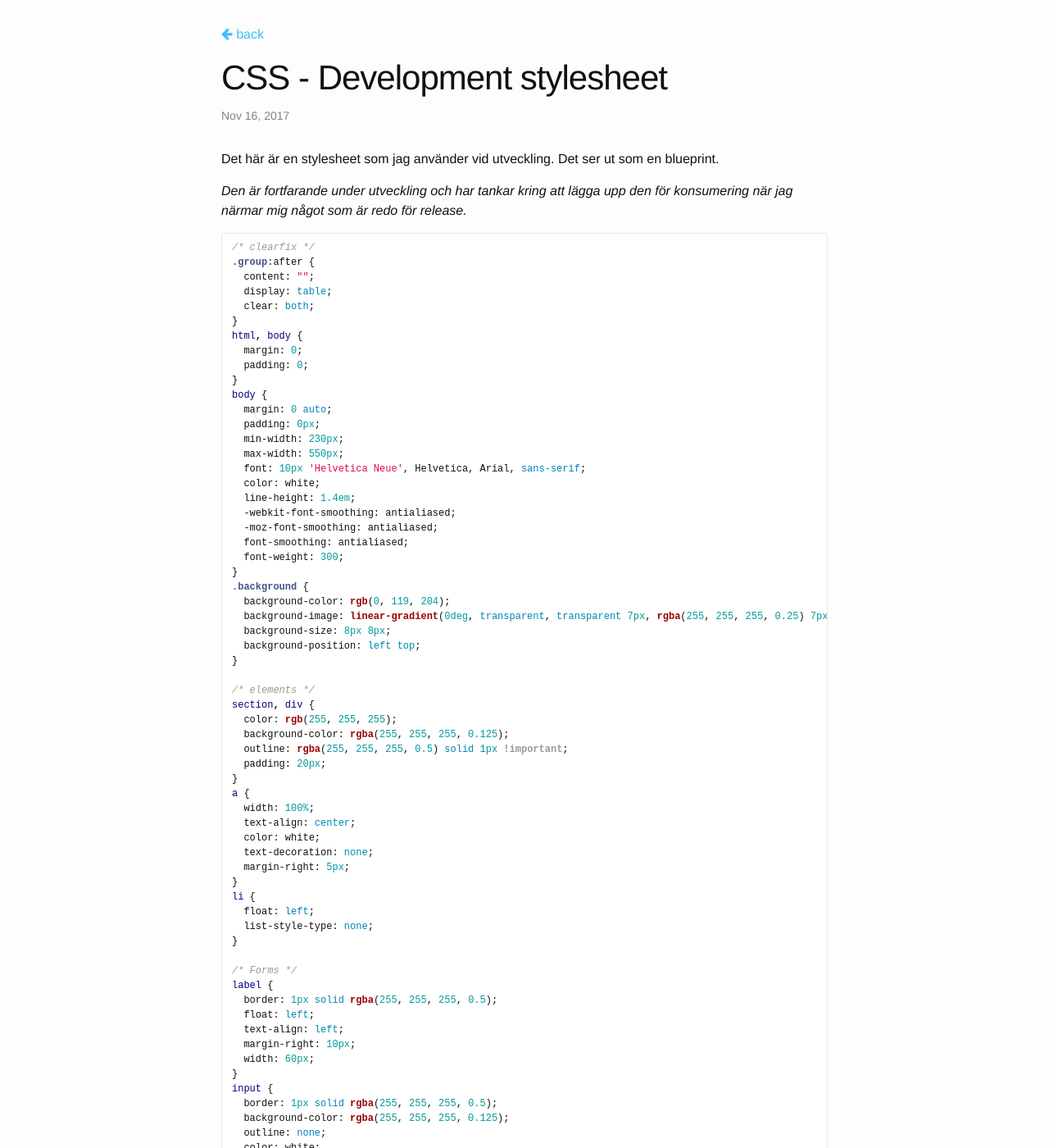
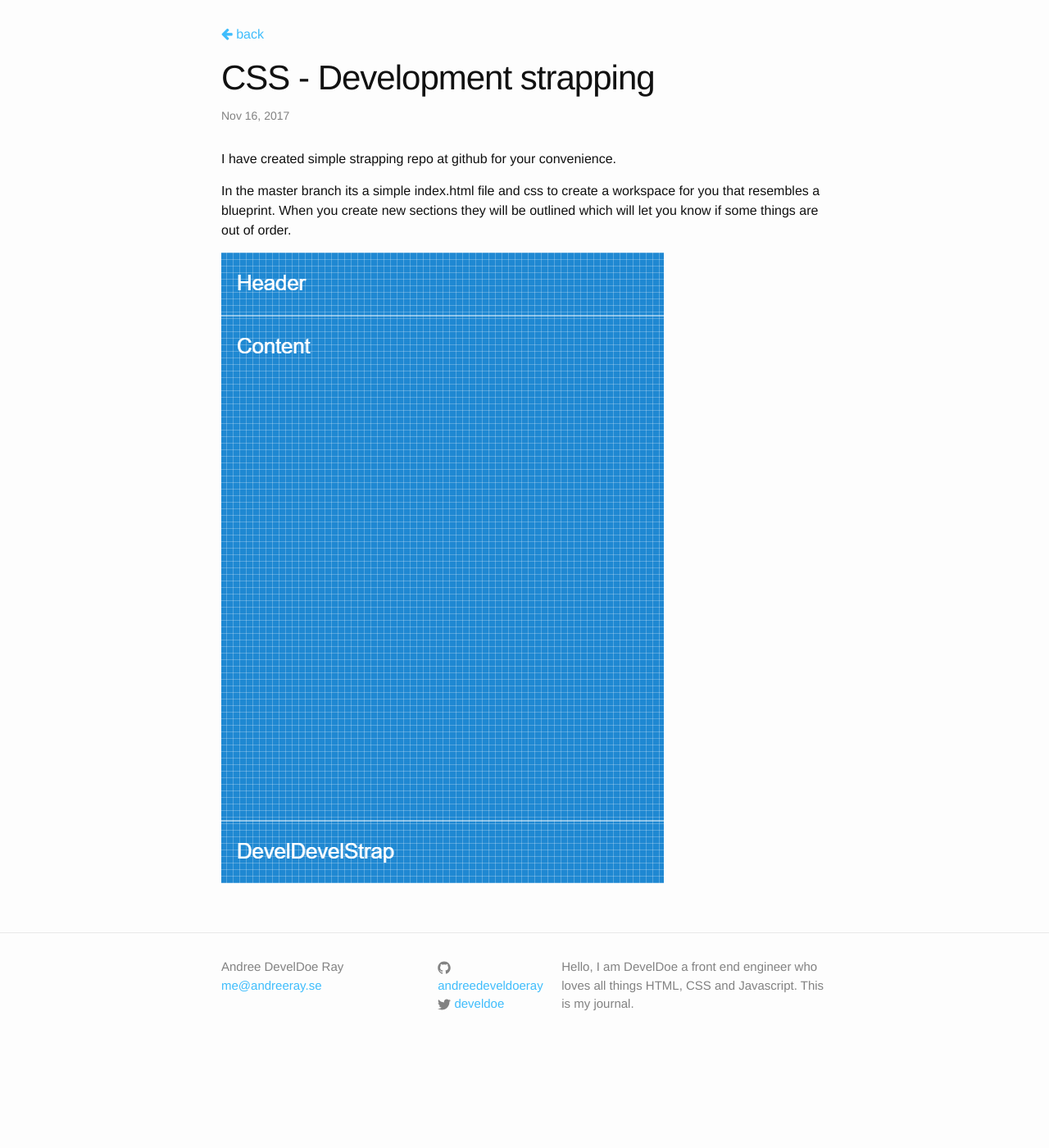
Before and after one commit to develdoe/develdoe.github.io, a Jekyll site: the page built from _posts/2017-11-16-css-development-stylesheet.md, in a window 1280 px wide and 1400 px high. Shown: the whole window at 82% size. Built offline with Jekyll 4.4.1, drawn with Linux system fonts in a browser that asks for light colours; some of the changed text lies outside the part shown.

Commit message:
Update 2017-11-16-css-development-stylesheet.md

````diff
--- a/_posts/2017-11-16-css-development-stylesheet.md
+++ b/_posts/2017-11-16-css-development-stylesheet.md
@@ -1,99 +1,10 @@
 ---
 date: '2017-11-16 20:16 +0100'
 published: true
-title: CSS - Development stylesheet
+title: CSS - Development strapping
 ---
-Det här är en stylesheet som jag använder vid utveckling. Det ser ut som en blueprint.
+I have created simple strapping repo at github for your convenience.
 
-*Den är fortfarande under utveckling och har tankar kring att lägga upp den för konsumering när jag närmar mig något som är redo för release.*
+In the master branch its a simple index.html file and css to create a workspace for you that resembles a blueprint. When you create new sections they will be outlined which will let you know if some things are out of order.
 
-```css
-/* clearfix */
-.group:after {
-  content: "";
-  display: table;
-  clear: both;
-}
-html, body {
-  margin: 0;
-  padding: 0;
-}
-body {
-  margin: 0 auto;
-  padding: 0px;
-  min-width: 230px;
-  max-width: 550px;
-  font: 10px 'Helvetica Neue', Helvetica, Arial, sans-serif;
-  color: white;
-  line-height: 1.4em;
-  -webkit-font-smoothing: antialiased;
-  -moz-font-smoothing: antialiased;
-  font-smoothing: antialiased;
-  font-weight: 300;
-}
-.background {
-  background-color: rgb(0, 119, 204);
-  background-image: linear-gradient(0deg, transparent, transparent 7px, rgba(255, 255, 255, 0.25) 7px), linear-gradient(90deg, transparent, transparent 7px, rgba(255, 255, 255, 0.25) 7px);
-  background-size: 8px 8px;
-  background-position: left top;
-}
-
-/* elements */
-section, div {
-  color: rgb(255, 255, 255);
-  background-color: rgba(255, 255, 255, 0.125);
-  outline: rgba(255, 255, 255, 0.5) solid 1px !important;
-  padding: 20px;
-}
-a {
-  width: 100%;
-  text-align: center;
-  color: white;
-  text-decoration: none;
-  margin-right: 5px;
-}
-li {
-  float: left;
-  list-style-type: none;
-}
-
-/* Forms */
-label {
-  border: 1px solid rgba(255, 255, 255, 0.5);
-  float: left;
-  text-align: left;
-  margin-right: 10px;
-  width: 60px;
-}
-input {
-  border: 1px solid rgba(255, 255, 255, 0.5);
-  background-color: rgba(255, 255, 255, 0.125);
-  outline: none;
-  color: white;
-  font-size: 16px;
-}
-input::placeholder {
-  font-size: 16px;
-  color: rgba(255, 255, 255, 0.5);
-}
-button {
-  color: #ffffff;
-  font-size: 16px;
-  background: rgba(255, 255, 255, 0.125);
-  padding: 10px 20px 10px 20px;
-  text-decoration: none;
-  border: none;
-  width: 100%;
-}
-button:hover {
-  background: rgba(255, 255, 255, 0.5);
-  text-decoration: none;
-}
-
-```
-
-```html
-<span style="position: fixed;bottom: 10px;right: 10px;font-size: 15px;">in {{ env.mode }}</span>
-```
-
-*Obs: HTML markup ovan utgår från att du använder ett ramverk som kan modifiera din DOM att visa att du är i utvecklings miljö, men du kan lika gärna hård skriva in "Development"*
+![develdevelstrap-master.png]({{site.baseurl}}/img/posts/develdevelstrap-master.png)
````
